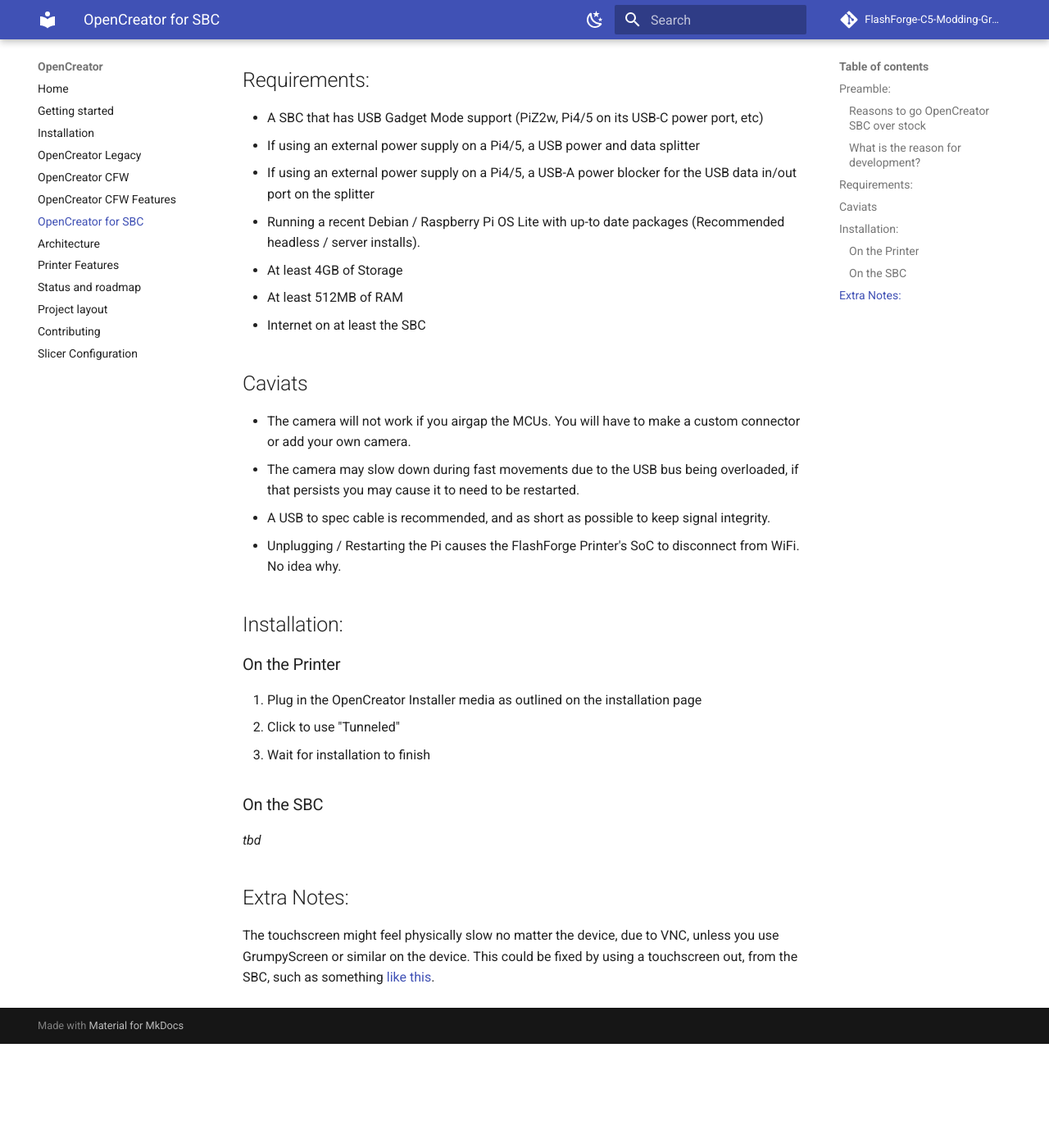
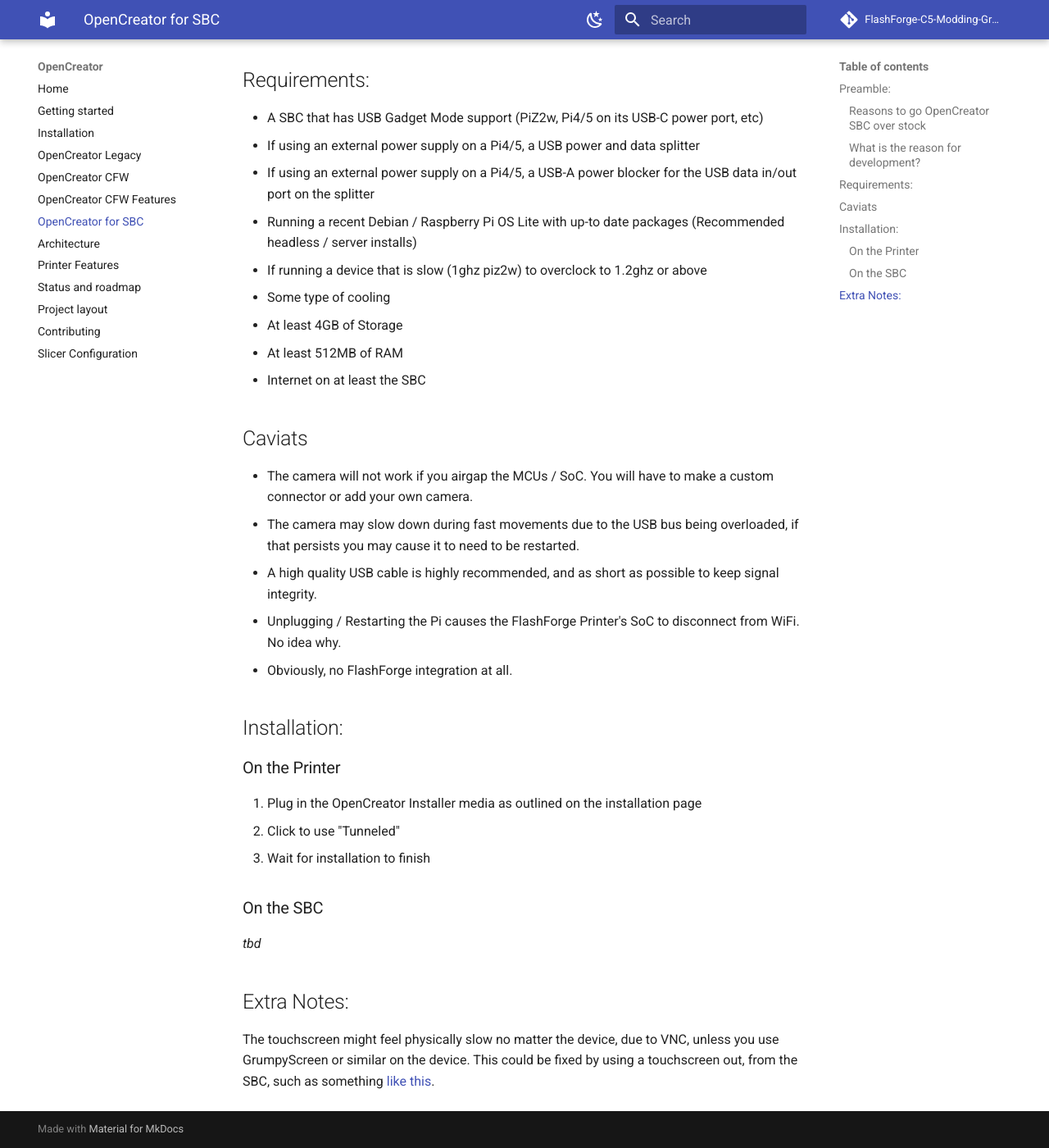
Before and after one commit to FlashForge-C5-Modding-Group/OpenCreator, an MkDocs documentation site: the page built from docs/rpi-klipper.md, in a window 1280 px wide and 1400 px high, scrolled down 863 px. Shown: the whole window at 82% size. Built offline with MkDocs 1.6.1 and Material for MkDocs 9.7.7, drawn with Linux system fonts in a browser that asks for light colours; comment, search, counter and statistics services are not loaded; before the commit the page ends 2136 px from its top, so only the background shows below that.

Commit message:
Update rpi-klipper.md

```diff
--- a/docs/rpi-klipper.md
+++ b/docs/rpi-klipper.md
@@ -25,16 +25,19 @@ running on a Raspberry Pi or similar microcomputer, that has several times the p
 - A SBC that has USB Gadget Mode support (PiZ2w, Pi4/5 on its USB-C power port, etc)
 - If using an external power supply on a Pi4/5, a USB power and data splitter
 - If using an external power supply on a Pi4/5, a USB-A power blocker for the USB data in/out port on the splitter
-- Running a recent Debian / Raspberry Pi OS Lite with up-to date packages (Recommended headless / server installs).
+- Running a recent Debian / Raspberry Pi OS Lite with up-to date packages (Recommended headless / server installs)
+- If running a device that is slow (1ghz piz2w) to overclock to 1.2ghz or above
+- Some type of cooling
 - At least 4GB of Storage
 - At least 512MB of RAM
 - Internet on at least the SBC
 
 ## Caviats
-- The camera will not work if you airgap the MCUs. You will have to make a custom connector or add your own camera.
+- The camera will not work if you airgap the MCUs / SoC. You will have to make a custom connector or add your own camera.
 - The camera may slow down during fast movements due to the USB bus being overloaded, if that persists you may cause it to need to be restarted.
-- A USB to spec cable is recommended, and as short as possible to keep signal integrity.
+- A high quality USB cable is highly recommended, and as short as possible to keep signal integrity.
 - Unplugging / Restarting the Pi causes the FlashForge Printer's SoC to disconnect from WiFi. No idea why.
+- Obviously, no FlashForge integration at all.
 
 ## Installation:
 ### On the Printer
```
